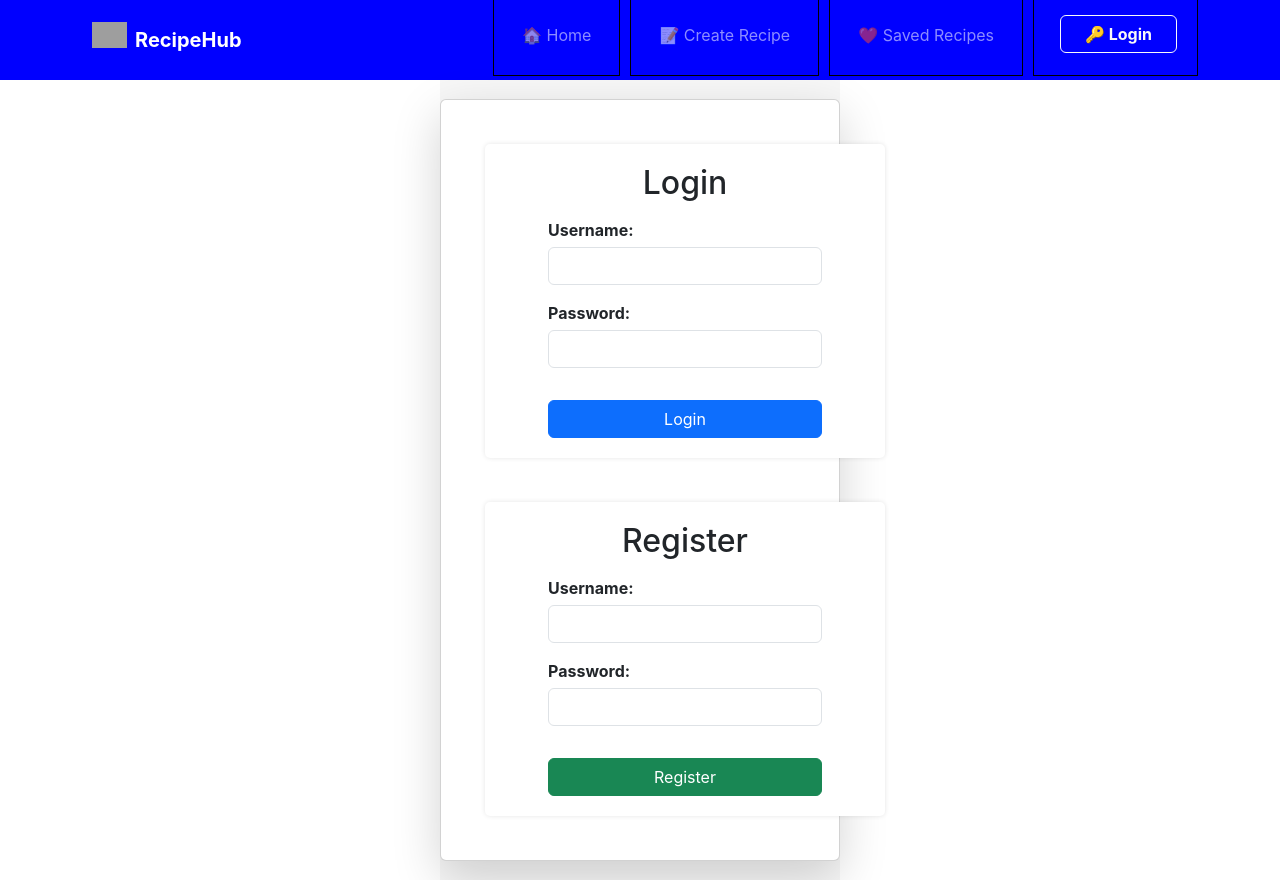
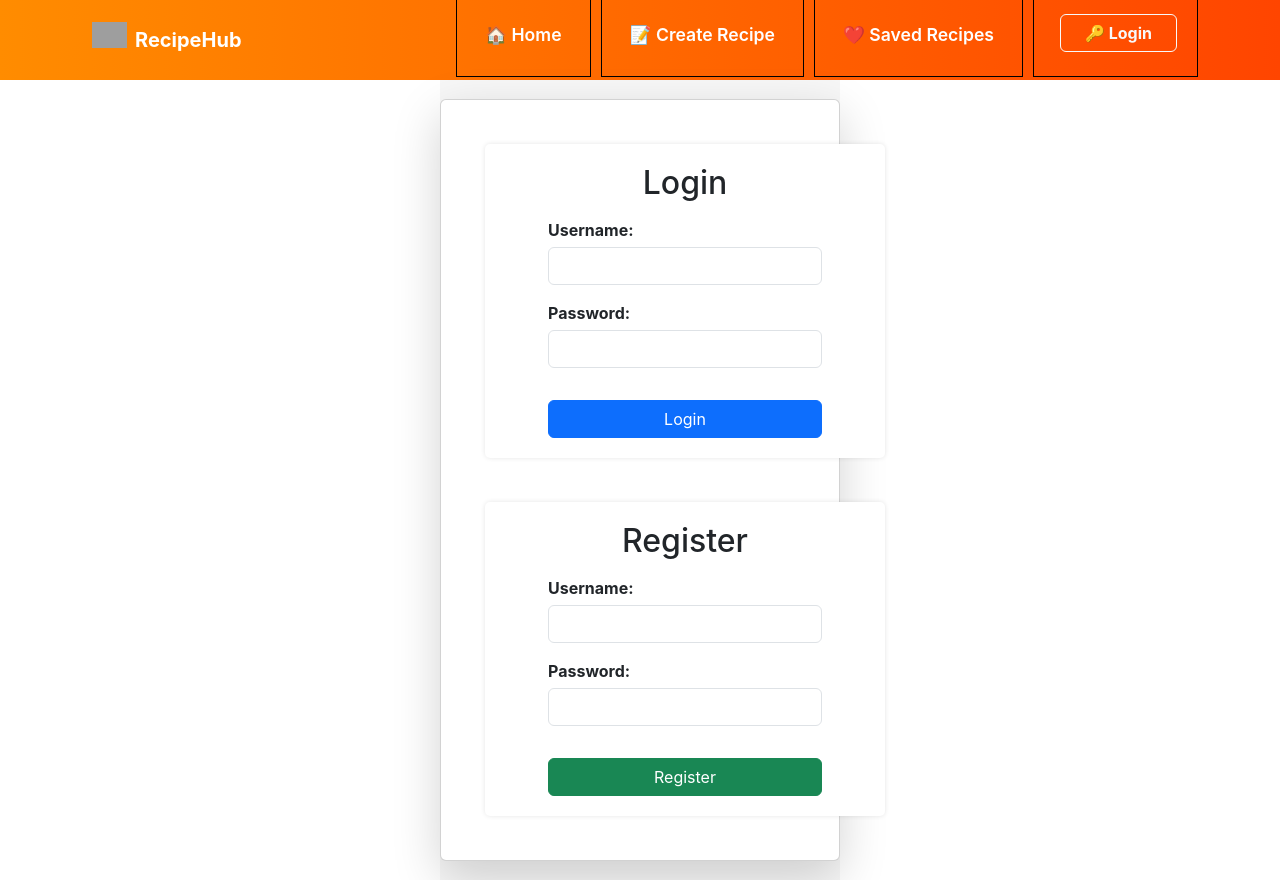
Before and after one commit to PrathamUndre/Recipe-App, a React (Create React App) app in the folder client/: page /auth in a window 1280 px wide. Built offline with nearby package versions, Linux system fonts and the light colour scheme; grey boxes are pictures that could not be loaded.

Commit message:
Update App.css

```diff
--- a/client/src/App.css
+++ b/client/src/App.css
@@ -136,3 +136,37 @@ button{
   border-radius: 5px;
   background-color: aqua;
 }
+
+/* Modern Navbar Styling */
+.custom-navbar {
+  background: linear-gradient(90deg, #ff8c00, #ff4500); /* Gradient Orange-Red */
+  padding: 15px 0;
+}
+
+/* Navbar Links */
+.navbar-nav .nav-link {
+  font-size: 1.1rem;
+  font-weight: 600;
+  color: white !important;
+  transition: 0.3s ease-in-out;
+}
+
+.navbar-nav .nav-link:hover {
+  color: #ffe600 !important; /* Yellow on hover */
+  transform: scale(1.05);
+}
+
+/* Buttons */
+.btn {
+  border-radius: 30px;
+  transition: 0.3s ease-in-out;
+}
+
+.btn-outline-light:hover {
+  background: white;
+  color: black !important;
+}
+
+.btn-danger:hover {
+  background: #ff0000;
+}
```
